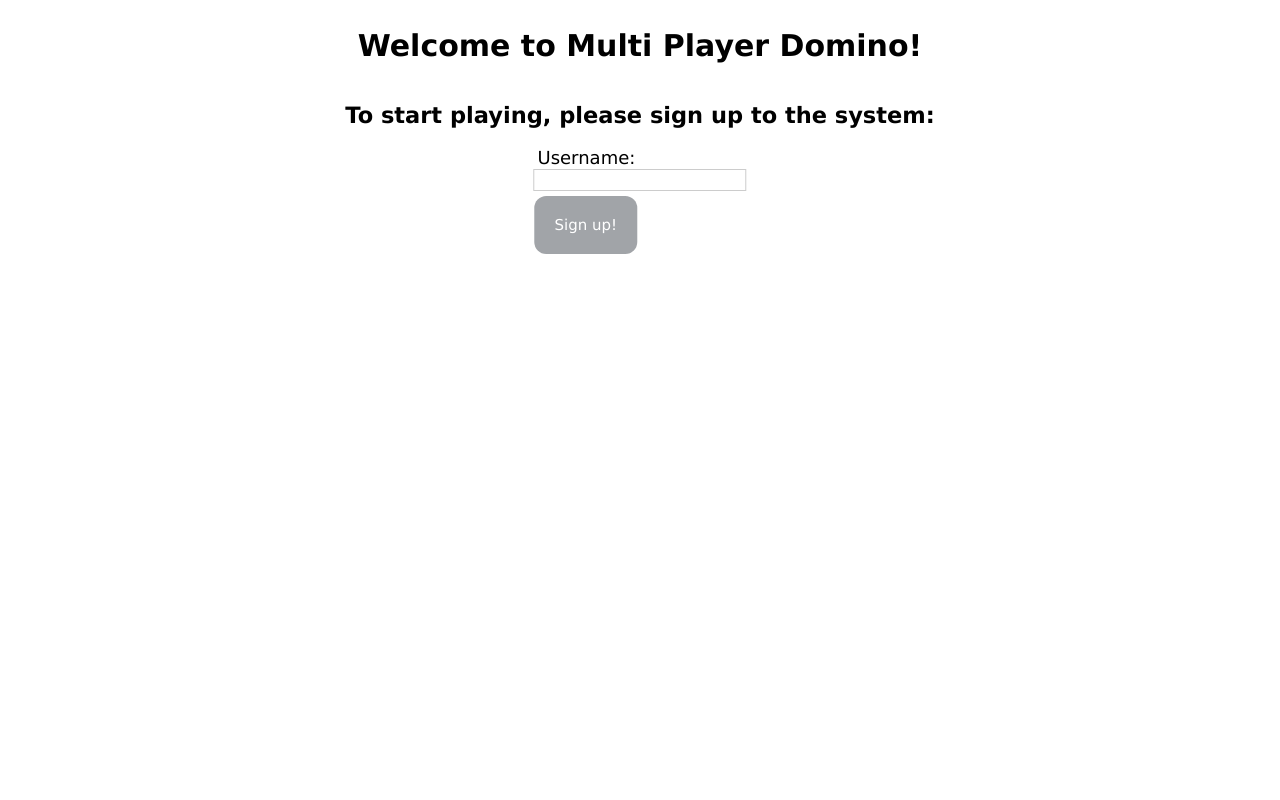
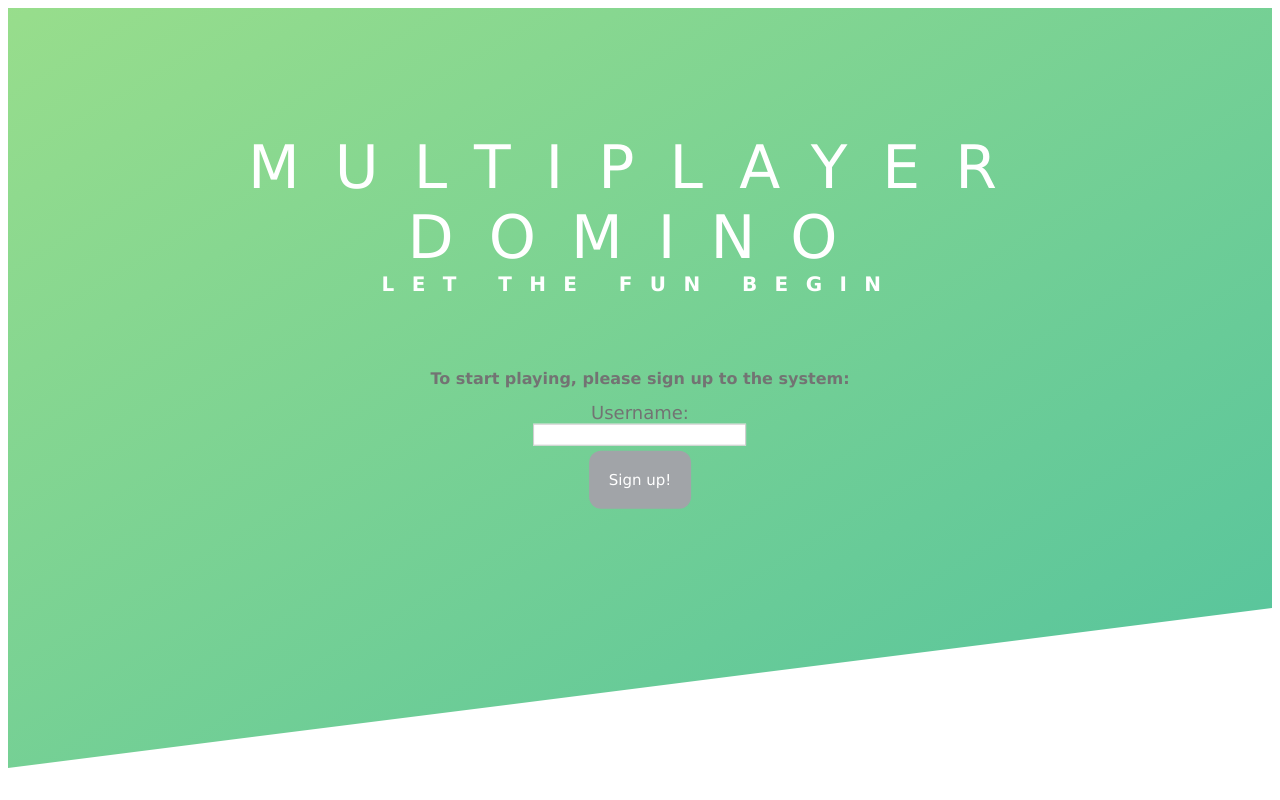
Before and after one commit to orishasho/Domino-Multi-Player-React-Node-Express, a React app: page / in a window 1280 px wide. Built offline with nearby package versions, Linux system fonts and the light colour scheme.

Commit message:
Updated Signup page design
Implemented CSS animations and clip-path in the Singup page

```diff
--- a/index.html
+++ b/index.html
@@ -4,6 +4,7 @@
         <meta charset="UTF-8">
         <meta name="viewport" content="width=device-width, initial-scale=1.0">
         <meta http-equiv="&nbsp-UA-Compatible" content="ie=edge">
+        <link href="https://fonts.googleapis.com/css?family=Lato:100,300,400,700,900" rel="stylesheet">
         <title>Multiplayer Domino</title>
     </head>
     <body>
--- a/src/Components/Lobby/Lobby.css
+++ b/src/Components/Lobby/Lobby.css
@@ -1,4 +1,5 @@
 .lobby-wrapper {
     font-family: Verdana,sans-serif;
     font-size: 15px;
+    color: #737373;
 }
--- a/src/Components/Lobby/Lobby.js
+++ b/src/Components/Lobby/Lobby.js
@@ -18,8 +18,9 @@ const Lobby = ({
     deleteGame,
     watchGame}) => {
         return (
-            <div className='lobby-wrapper'>
-                <h3>Welcome to Multi Player Domino, {currentUser}</h3>
+            <div className='lobby-header'>
+                <div className="lobby-wrapper">
+                    <h1 className="welcome-msg">Welcome to Multi Player Domino, {currentUser}</h1>
                     <h3>Active players:</h3>
                     {userNamesList ? <ActiveUsersList userNamesList={userNamesList}/> : null}
                     <h3>Active games:</h3>
@@ -39,6 +40,7 @@ const Lobby = ({
                         <h3>Game "{gameTitle}" created!</h3>}
                     <LogoutBtn logoutHandler={logoutHandler}/>
                 </div>
+            </div>
         );
 }
 
--- a/src/Components/SignUp/SignUp.css
+++ b/src/Components/SignUp/SignUp.css
@@ -1,15 +1,3 @@
-.btn {
-    font-family: Verdana,sans-serif;
-    font-size: 15px;
-    padding-left: 8px;
-    padding-right: 8px;
-    cursor: pointer;
-    border-style: solid;
-    background-color: #d0f3e8;
-    border-color: #d0f3e8;
-    margin: 0 3px;
-}
-
 .signup-page-wrapper {
     font-family: Verdana,sans-serif;
     font-size: 15px;
@@ -22,6 +10,7 @@
 }
 
 .signup-page-wrapper .username-label {
+    color: #737373;
     margin: 0 5px;
     font-size: 18px;
 }
@@ -42,3 +31,122 @@
     color: red;
     font-weight: 600;
 }
+
+.header {
+    height: 95vh;
+    background-image: linear-gradient(
+            to right bottom,
+            rgba(126, 213, 111, 0.8),
+            rgba(40, 180, 133, 0.8));
+    background-size: cover;
+    background-position: top;
+    position: relative;
+    clip-path: polygon(0 0, 100% 0, 100% 75vh, 0 100%);
+}
+
+
+.signup-page-wrapper {
+    position: absolute;
+    top: 40%;
+    left: 50%;
+    transform: translate(-50%, -50%);
+    text-align: center;
+}
+
+.heading-primary {
+    color: #fff;
+    text-transform: uppercase;
+
+    backface-visibility: hidden;
+    margin-bottom: 60px;
+}
+
+.heading-primary-main {
+    display: block;
+    font-size: 60px;
+    font-weight: 400;
+    letter-spacing: 35px;
+
+    animation-name: moveInLeft;
+    animation-duration: 1s;
+    animation-timing-function: ease-out;
+}
+
+.heading-primary-sub {
+    display: block;
+    font-size: 20px;
+    font-weight: 700;
+    letter-spacing: 17.4px;
+
+    animation: moveInRight 1s ease-out;
+}
+
+.signup-msg {
+    color: #737373;
+    display: block;
+    font-size: 16px;
+    font-weight: 700;
+
+    animation: moveInBottom 1s ease-out;
+}
+
+@keyframes moveInLeft {
+    0% {
+        opacity: 0;
+        transform: translateX(-100px);
+    }
+
+    80% {
+        transform: translateX(10px);
+    }
+
+    100% {
+        opacity: 1;
+        transform: translate(0);
+    }
+}
+
+@keyframes moveInRight {
+    0% {
+        opacity: 0;
+        transform: translateX(100px);
+    }
+
+    80% {
+        transform: translateX(-10px);
+    }
+
+    100% {
+        opacity: 1;
+        transform: translate(0);
+    }
+}
+
+@keyframes moveInBottom {
+    0% {
+        opacity: 0;
+        transform: translateY(30px);
+    }
+
+    100% {
+        opacity: 1;
+        transform: translate(0);
+    }
+}
+
+.signup-submit-btn:hover {
+    transform: translateY(-3px);
+    box-shadow: 0 10px 20px rgba(0,0,0,.2);
+}
+
+.signup-submit-btn:active {
+    transform: translateY(-1px);
+    box-shadow: 0 5px 10px rgba(0,0,0,.2);
+}
+
+.signup-submit-btn {
+    background-color: #fff;
+    color: #777;
+    animation: moveInBottom 0.5s ease-out 0.75;
+    animation-fill-mode: backwards;
+}
--- a/src/Components/SignUp/SignUp.js
+++ b/src/Components/SignUp/SignUp.js
@@ -3,18 +3,24 @@ import './SignUp.css';
 
 const SignUp = ({handleSignUp, errorMessage}) => {
     return (
+        <div className="header">
                 <div className="signup-page-wrapper">
-            <h1>Welcome to Multi Player Domino!</h1>
-            <h2>To start playing, please sign up to the system:</h2>
+                    <h1 className="heading-primary">
+                        <span className="heading-primary-main">Multiplayer Domino</span>
+                        <span className="heading-primary-sub">Let the fun begin</span>
+                    </h1>
+                    <h2 className="signup-msg">To start playing, please sign up to the system:</h2>
                     <form onSubmit={handleSignUp}>
                         <label className="username-label" htmlFor="userName"> Username: </label>
                         <input className="username-input" name="userName"/>
-                <input className="submit-btn btn" type="submit" value="Sign up!"/>
+                        <input className="signup-submit-btn btn" type="submit" value="Sign up!"/>
                     </form>
                     <div className="signup-error-message">
                         {errorMessage}
                     </div>
             </div>
+        </div>
+
     );
 }
 
```
Also changed, not shown: public/index.html (+1 -0 lines). Lines whose indentation alone changed are shown as unchanged.
